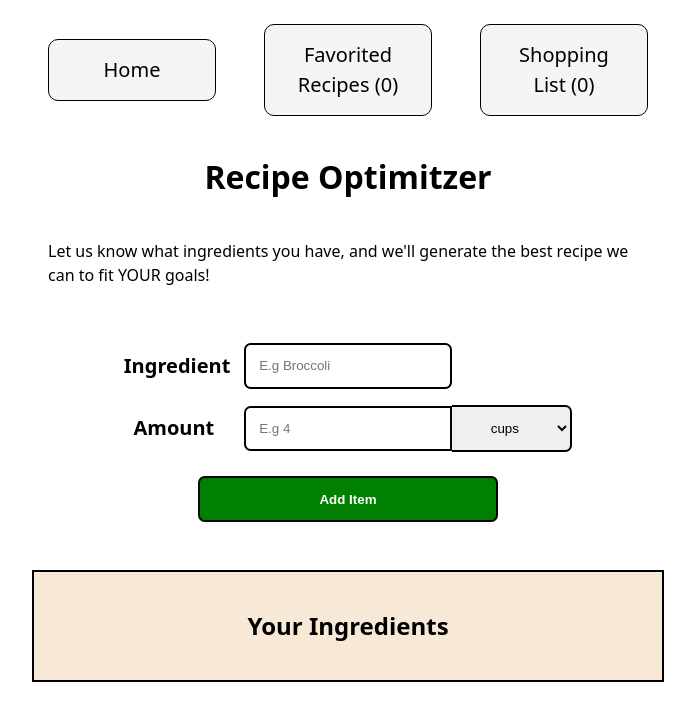
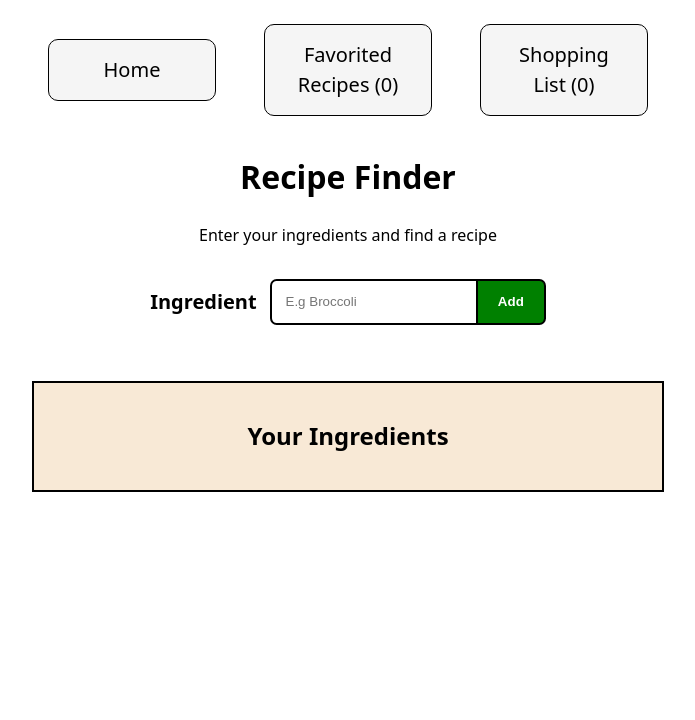
Before and after one commit to tdziewa08/Recipe-Finder, a React (Vite) app in the folder New App/: page / in a window 1280 px wide. Shown: the top 720 px of the page, without its empty margins (292-987 px from the left). Built offline with nearby package versions, Linux system fonts and the light colour scheme.

Commit message:
ui changes and filtering

```diff
--- a/New App/src/App.jsx
+++ b/New App/src/App.jsx
@@ -66,7 +66,7 @@ NEW PSEUDO...
 
 TROY PSEUDO
 
-Decide on implementing ingredient units or not (make add input like the sleect input if not using units)
+Decide on implementing ingredient units or not (make add input like the sleect input if not using units)✅
 fix shifting navbar UI
 add media queries
 
--- a/New App/src/Layout.jsx
+++ b/New App/src/Layout.jsx
@@ -23,14 +23,12 @@ export default function Layout() {
     const [toastMessage, setToastMessage] = React.useState('')
 
 
-    function addItem(ingredient, amount, unit) {
-        if(ingredient && amount)
+    function addItem(ingredient) {
+        if(ingredient)
         {
             const newestItem = {
                 id: nanoid(),
-                ingredient: ingredient,
-                amount: amount,
-                unit: unit
+                ingredient: ingredient.toLowerCase(),
             }
             const newestArray = [newestItem, ...myIngredients]
             setMyIngredients(newestArray)
@@ -63,6 +61,74 @@ export default function Layout() {
             setNotFound(false)
             setMatchingRecipes(foundRecipes)
         }
+    }
+
+    function filterRecipes(parameter) {
+        console.log(parameter)
+
+        let sortedArray = [...matchingRecipes] // Don't mutate original array
+
+        if(parameter === "cuisine")
+        {
+            console.log("cuisine")
+            // Group by cuisine, then sort within groups by cookTime and difficulty
+            const grouped = sortedArray.reduce((acc, recipe) => {
+                const cuisine = recipe.cuisine || 'Other'
+                if (!acc[cuisine]) acc[cuisine] = []
+                acc[cuisine].push(recipe)
+                return acc
+            }, {})
+
+            // Sort each cuisine group by cookTime, then difficulty
+            Object.keys(grouped).forEach(cuisine => {
+                grouped[cuisine].sort((a, b) => {
+                    // First by cookTime
+                    if (a.cookTime !== b.cookTime) return a.cookTime - b.cookTime
+
+                    // Then by difficulty
+                    const difficultyOrder = { 'Easy': 1, 'Medium': 2, 'Hard': 3 }
+                    const diffA = difficultyOrder[a.difficulty] || 4
+                    const diffB = difficultyOrder[b.difficulty] || 4
+                    return diffA - diffB
+                })
+            })
+
+            // Flatten back to array with cuisines in alphabetical order
+            sortedArray = Object.keys(grouped)
+                .sort()
+                .flatMap(cuisine => grouped[cuisine])
+        }
+        else if(parameter === "difficulty")
+        {
+            console.log("difficulty")
+            const difficultyOrder = { 'Easy': 1, 'Medium': 2, 'Hard': 3 }
+            sortedArray.sort((a, b) => {
+                const diffA = difficultyOrder[a.difficulty] || 4
+                const diffB = difficultyOrder[b.difficulty] || 4
+
+                // First by difficulty
+                if (diffA !== diffB) return diffA - diffB
+
+                // Then by cookTime for ties
+                return a.cookTime - b.cookTime
+            })
+        }
+        else if(parameter === "cook-time")
+        {
+            console.log("cook time")
+            sortedArray.sort((a, b) => {
+                // First by cookTime
+                if (a.cookTime !== b.cookTime) return a.cookTime - b.cookTime
+
+                // Then by difficulty for ties
+                const difficultyOrder = { 'Easy': 1, 'Medium': 2, 'Hard': 3 }
+                const diffA = difficultyOrder[a.difficulty] || 4
+                const diffB = difficultyOrder[b.difficulty] || 4
+                return diffA - diffB
+            })
+        }
+
+        setMatchingRecipes(sortedArray)
     }
 
     function toggleFavorite(recipeId) {
@@ -148,6 +214,7 @@ export default function Layout() {
         addItem,
         removeItem,
         handleFindRecipe,
+        filterRecipes,
         toggleFavorite,
         addToShoppingList,
         removeFromShoppingList,
--- a/New App/src/components/Home.jsx
+++ b/New App/src/components/Home.jsx
@@ -17,8 +17,6 @@ export default function Home() {
 
     //local state/////////////////////////////////////////////////////////////
     const [ingredient, setIngredient] = React.useState("")
-    const [amount, setAmount] = React.useState("")
-    const [unit, setUnit] = React.useState("cups")
     //////////////////////////////////////////////////////////////////////////
 
     const {
@@ -26,69 +24,29 @@ export default function Home() {
         expandedIngredients,
         matchingRecipes,
         savedRecipes,
-        shoppingList,
         notFound,
         addItem,
         removeItem,
         handleFindRecipe,
+        filterRecipes,
         toggleFavorite,
         addToShoppingList,
-        removeFromShoppingList,
-        clearShoppingList,
     } = useOutletContext()
 
     //local function that calls context addItem and resets form
     function handleAddItem() {
-        const success = addItem(ingredient, amount, unit)
+        const success = addItem(ingredient)
         if (success) {
             setIngredient("")
-            setAmount("")
-            setUnit("cups")
         }
     }
 
-
-
-
-    // function removeItem(id) {
-    //     const newIngredients = myIngredients.filter(item => item.id !== id)
-    //     setMyIngredients(newIngredients)
-
-    //     // Recalculate expanded ingredients with the updated ingredients list
-    //     const updatedExpandedIngredients = subIngredients(newIngredients, substitutions)
-    //     setExpandedIngredients(updatedExpandedIngredients)
-    // }
-
-    // function handleFindRecipe() {
-    //     console.log("inside handleFindRecipe function")
-    //     const foundRecipes = findRecipe(myIngredients, recipes, substitutions)
-    //     setMatchingRecipes(foundRecipes)
-    // }
-
-    // function toggleFavorite(recipeId) {
-    //     setMatchingRecipes(prevRecipes => {
-    //         const updatedRecipes = prevRecipes.map(recipe => {
-    //             return (
-    //                 recipe.id === recipeId
-    //                     ? {...recipe, isFavorite: !recipe.isFavorite}
-    //                     : recipe
-    //         )})
-    //         const favoritedRecipes = updatedRecipes.filter(recipe => recipe.isFavorite)
-    //         setSavedRecipes(favoritedRecipes)
-    //         return updatedRecipes
-    //     })
-    // }
-
-
-    console.log("My Ingredients" + myIngredients)
-    console.log("Expanded Ingredients" + expandedIngredients)
-
     return (
         <>
-            <div className="master">
+            <div className="main-container">
                 <div className="home-container">
-                    <h1>Recipe Optimitzer</h1>
-                    <p className="app-desc">Let us know what ingredients you have, and we'll generate the best recipe we can to fit YOUR goals!</p>
+                    <h1>Recipe Finder</h1>
+                    <p className="app-desc">Enter your ingredients and find a recipe</p>
                     <div className="ingredient-input-container">
                         <div className="input-section">
                             <div className="ingredient-input">
@@ -96,31 +54,15 @@ export default function Home() {
                                 <input
                                     value={ingredient}
                                     onChange={(e) => setIngredient(e.target.value)}
+                                    onKeyDown={(e) => e.key === "Enter" && handleAddItem()}
                                     type="text"
                                     placeholder="E.g Broccoli"
                                 />
-                            </div>
-                            <div className="ingredient-input">
-                                <span>Amount</span>
-                                <input
-                                    value={amount}
-                                    onChange={(e) => setAmount(e.target.value)}
-                                    type="text"
-                                    placeholder="E.g 4"
-                                />
-                                <select value={unit} onChange={(e) => setUnit(e.target.value)}>
-                                    <option value="cups" selected>cups</option>
-                                    <option value="oz" >oz</option>
-                                    <option value="fl oz" >fl oz</option>
-                                    <option value="grams" >grams</option>
-                                    <option value="pounds" >pounds</option>
-                                    <option value="units" >units</option>
-                                    <option value="teaspoons" >teaspoons</option>
-                                    <option value="tablespoons" >tablespoons</option>
-                                </select>
+                                <button id="add-item-btn" onClick={handleAddItem}>
+                                    Add
+                                </button>
                             </div>
                         </div>
-                        <button onClick={handleAddItem}>Add Item</button>
                     </div>
                 </div>
                 <IngredientList
@@ -132,11 +74,17 @@ export default function Home() {
             </div>
             {matchingRecipes.length > 0 &&
             <div className="recipe-container">
-                <legend>
+                <div className="recipe-filter-btns">
+                    Sort By:
+                    <button value="cuisine" onClick={(e) => filterRecipes(e.target.value)}>Cuisine</button>
+                    <button value="difficulty" onClick={(e) => filterRecipes(e.target.value)}>Difficulty</button>
+                    <button value="cook-time" onClick={(e) => filterRecipes(e.target.value)}>Cook Time</button>
+                </div>
+                <div className="recipe-key">
                     <span>🔴 Missing ingredient</span>
                     <span>🔵 Substitute available</span>
                     <span>⚫ Have ingredient</span>
-                </legend>
+                </div>
                 <>
                     <RecipeCard
                         recipes={matchingRecipes}
@@ -153,3 +101,28 @@ export default function Home() {
         </>
     )
 }
+
+
+
+
+
+
+{/* <div className="ingredient-input">
+    <span>Amount</span>
+    <input
+        value={amount}
+        onChange={(e) => setAmount(e.target.value)}
+        type="text"
+        placeholder="E.g 4"
+    />
+    <select value={unit} onChange={(e) => setUnit(e.target.value)}>
+        <option value="cups" selected>cups</option>
+        <option value="oz" >oz</option>
+        <option value="fl oz" >fl oz</option>
+        <option value="grams" >grams</option>
+        <option value="pounds" >pounds</option>
+        <option value="units" >units</option>
+        <option value="teaspoons" >teaspoons</option>
+        <option value="tablespoons" >tablespoons</option>
+    </select>
+</div> */}
--- a/New App/src/components/IngredientList.jsx
+++ b/New App/src/components/IngredientList.jsx
@@ -3,7 +3,7 @@ export default function IngredientList(props) {
     const theIngredients = props.list.map(item => {
         return (
             <li key={item.id} className="ingredient">
-                <span>&bull; {item.ingredient} ({item.amount} {item.unit})</span>
+                <span>&bull; {item.ingredient}</span>
                 <span onClick={() => props.removeItem(item.id)}>remove</span>
             </li>
         )
--- a/New App/src/components/SavedRecipesList.jsx
+++ b/New App/src/components/SavedRecipesList.jsx
@@ -22,11 +22,11 @@ export default function SavedRecipesList(props) {
 
             {savedRecipes && savedRecipes.length > 0 ? (
                 <div className="recipe-container">
-                    <legend>
+                    <div className="recipe-key">
                         <span>🔴 Missing ingredient</span>
                         <span>🔵 Substitute available</span>
                         <span>⚫ Have ingredient</span>
-                    </legend>
+                    </div>
                     <>
                         <RecipeCard
                             recipes={savedRecipes}
--- a/New App/src/data/index.js
+++ b/New App/src/data/index.js
@@ -1,6 +1,3 @@
-import {recipes} from "./recipes.js"
-import {substitutions} from "./substitutions.js"
-
 function subIngredients(ingredientArr, substitutionsObj) {
     const expandedIngredients = []
 
--- a/New App/src/index.css
+++ b/New App/src/index.css
@@ -11,6 +11,15 @@ body {
   text-rendering: optimizeLegibility;
   -webkit-font-smoothing: antialiased;
   -moz-osx-font-smoothing: grayscale;
+}
+
+a:hover {
+  opacity: .8;
+}
+
+button:hover {
+  cursor: pointer;
+  opacity: .8;
 }
 
 #root {
@@ -51,17 +60,7 @@ body {
   padding: .75em 1em;
 }
 
-.layout-container > nav > a:hover {
-  opacity: .8;
-}
-
-footer {
-  display: flex;
-  align-items: center;
-  column-gap: 2em;
-}
-
-.master {
+.main-container {
   /* border: 2px solid blue; */
   display: flex;
   flex-direction: column;
@@ -82,7 +81,7 @@ footer {
 }
 
 .app-desc {
-  margin-bottom: 2em;
+  margin: 0 0 .5em 0;
 }
 
 .ingredient-input-container {
@@ -117,32 +116,20 @@ footer {
 
 .ingredient-input > input {
   border: 2px solid black;
-  border-radius: .5em;
+  border-radius: .5em 0 0 .5em;
   margin: 0 0 0 1.5em;
   padding: 1em;
 }
 
-.ingredient-input:nth-child(2) > input {
-  border-radius: .5em 0 0 .5em;
-}
-
-.ingredient-input > select {
+#add-item-btn {
+  color: white;
+  font-weight: bold;
+  background-color: green;
   border: 2px solid black;
   border-left: none;
   border-radius: 0 .5em .5em 0;
   text-align: center;
-  padding: 1em;
-}
-
-.ingredient-input-container > button {
-  width: 50%;
-  border: 2px solid black;
-  border-radius: .5em;
-  background-color: green;
-  font-weight: bold;
-  color: white;
-  padding: 1em;
-  cursor: pointer;
+  padding: 1em 1.5em;
 }
 
 .ingredient-list-container {
@@ -153,7 +140,7 @@ footer {
   justify-content: center;
   width: 100%;
   background-color: rgb(248, 233, 214);
-  margin-block: 2em;
+  margin-block: 1em 0 2em 0;
   padding: 1em;
 }
 
@@ -190,13 +177,9 @@ footer {
   font-weight: bold;
   background-color: green;
   border-radius: .5em;
-  border: 1px solid black;
+  border: 2px solid black;
+  margin-top: .5em;
   padding: 1em 1.5em;
-  cursor: pointer;
-}
-
-#find-recipe-btn:hover {
-  opacity: .8;
 }
 
 .recipe-container {
@@ -208,7 +191,23 @@ footer {
   width: 100%;
 }
 
-.recipe-container > legend {
+.recipe-filter-btns {
+  /* border: 1px solid black; */
+  display: flex;
+  align-items: center;
+  justify-content: center;
+  width: 25%;
+  font-weight: bold;
+  column-gap: 1em;
+  padding: 1em;
+}
+
+.recipe-filter-btns > button {
+  font-weight: bold;
+  padding: .5em .75em;
+}
+
+.recipe-key {
   display: flex;
   align-items: center;
   justify-content: center;
@@ -218,7 +217,7 @@ footer {
   margin-top: 2em;
 }
 
-.recipe-container > legend > span:nth-child(2) {
+.recipe-key > span:nth-child(2) {
   margin: 0 3em;
 }
 
@@ -287,7 +286,6 @@ footer {
 
 #shopping-list-btn {
   font-weight: bold;
-  cursor: pointer;
   margin-top: .75em;
   padding: .5em 1em;
 }
@@ -330,7 +328,6 @@ footer {
 .shopping-list-actions > button {
   width: 25%;
   font-weight: bold;
-  cursor: pointer;
   padding: .5em 1em;
 }
 
@@ -396,3 +393,21 @@ footer {
     opacity: 1;
   }
 }
+
+
+
+
+
+
+
+/* .ingredient-input:nth-child(2) > input {
+  border-radius: .5em 0 0 .5em;
+} */
+
+/* .ingredient-input > select {
+  border: 2px solid black;
+  border-left: none;
+  border-radius: 0 .5em .5em 0;
+  text-align: center;
+  padding: 1em;
+} */
```
